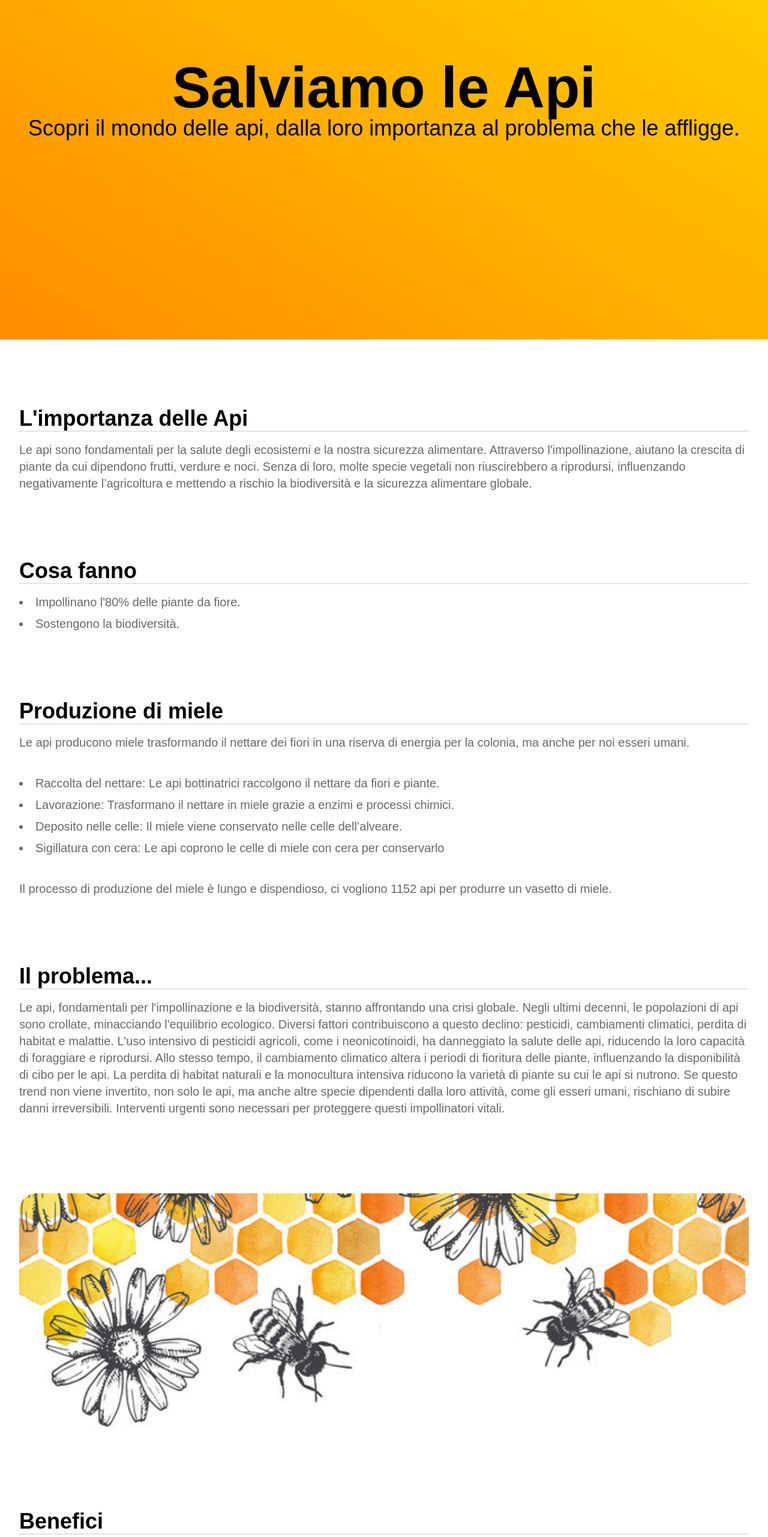
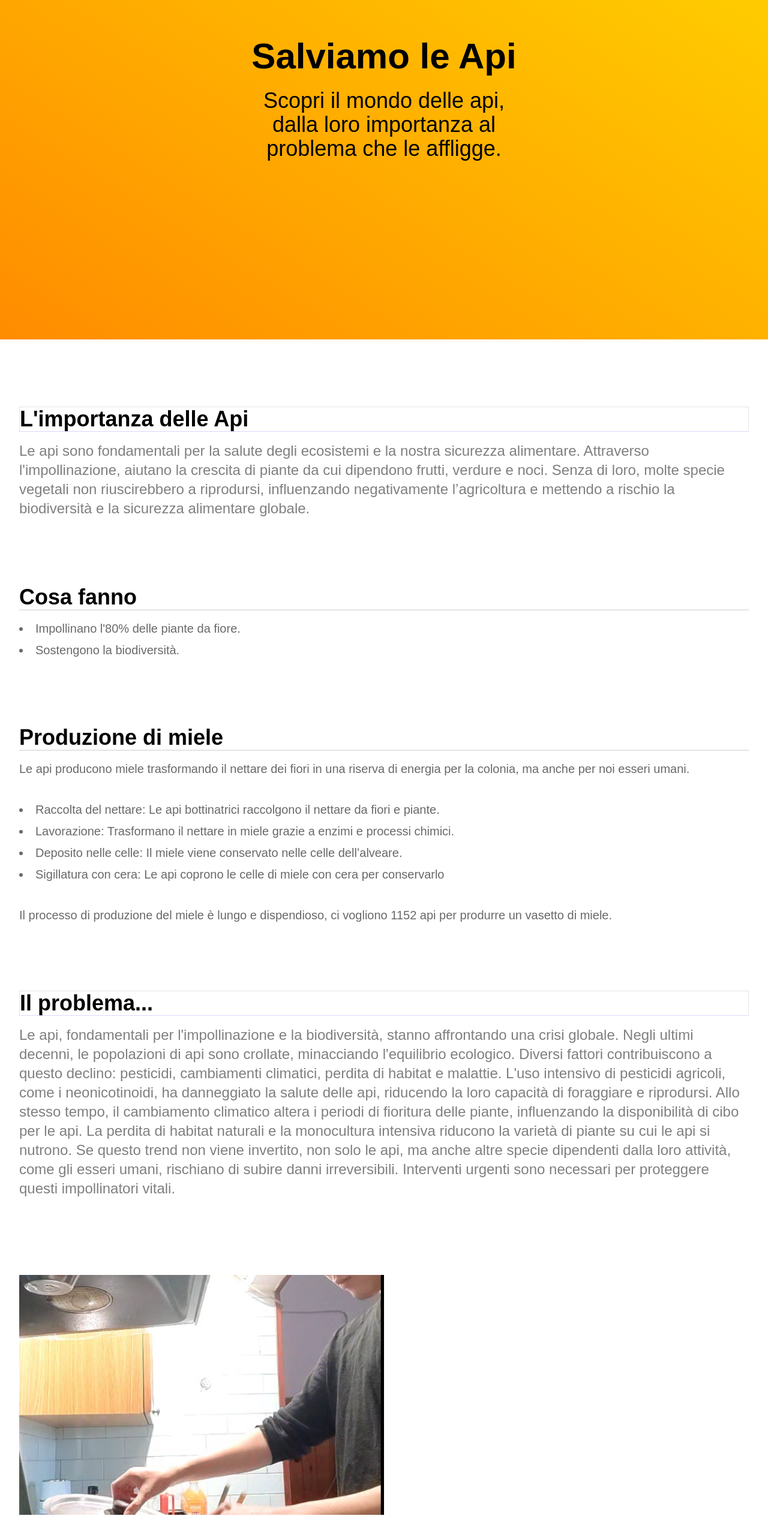
Before and after one commit to seba771/test-nextjs, a Next.js app: page /sitoapi in a window 1280 px wide. Shown: the part 234-2797 px from the top of the page at 60% size. Built offline with nearby package versions, Linux system fonts and the light colour scheme.

Commit message:
inizio sezionamento e divisione componenti

```diff
--- a/src/app/sitoapi/page.tsx
+++ b/src/app/sitoapi/page.tsx
@@ -1,27 +1,80 @@
 import Link from "next/link";
 import Image from "next/image";
+import ExplainingSection, {
+  ExplainingSectionProps,
+} from "@/components/templates/save-the-bees/explaining";
+import ListSection, {
+  ListSectionProps,
+} from "@/components/templates/save-the-bees/list";
+
+const jhonny: ExplainingSectionProps = {
+  title: "L'importanza delle Api",
+  description:
+    "Le api sono fondamentali per la salute degli ecosistemi e la nostra sicurezza alimentare. " +
+    "Attraverso l'impollinazione, aiutano la crescita di piante da cui dipendono frutti, verdure e noci." +
+    " Senza di loro, molte specie vegetali non riuscirebbero a riprodursi, influenzando negativamente l’agricoltura " +
+    "e mettendo a rischio la biodiversità e la sicurezza alimentare globale.",
+};
+
+const jhonny2 = {
+  title: "Il problema...",
+  description:
+    "Le api, fondamentali per l'impollinazione e la biodiversità, stanno affrontando una crisi globale. Negli ultimi decenni, le popolazioni di api sono crollate, minacciando l'equilibrio ecologico. Diversi fattori contribuiscono a questo declino: pesticidi, cambiamenti climatici, perdita di habitat e malattie. L'uso intensivo di pesticidi agricoli, come i neonicotinoidi, ha danneggiato la salute delle api, riducendo la loro capacità di foraggiare e riprodursi. Allo stesso tempo, il cambiamento climatico altera i periodi di fioritura delle piante, influenzando la disponibilità di cibo per le api. La perdita di habitat naturali e la monocultura intensiva riducono la varietà di piante su cui le api si nutrono. Se questo trend non viene invertito, non solo le api, ma anche altre specie dipendenti dalla loro attività, come gli esseri umani, rischiano di subire danni irreversibili. Interventi urgenti sono necessari per proteggere questi impollinatori vitali.",
+};
+
+const list1: ListSectionProps = {
+  title: "Benefici",
+  description:
+    "Le api sono essenziali per l'impollinazione, che supporta la crescita di molte colture alimentari e fiori. La loro scomparsa minaccia la biodiversità e la sicurezza alimentare.",
+  items: [
+    "Impollinano fiori e piante, favorendo la riproduzione delle colture.",
+    "Impollinano fiori e piante, favorendo la riproduzione delle colture.",
+    "Impollinano fiori e piante, favorendo la riproduzione delle colture.",
+  ],
+};
+
+const list2: ListSectionProps = {
+  title: "Benefici",
+  description:
+    "Le api sono essenziali per l'impollinazione, che supporta la crescita di molte colture alimentari e fiori. La loro scomparsa minaccia la biodiversità e la sicurezza alimentare.",
+  items: [
+    "Impollinano fiori e piante, favorendo la riproduzione delle colture.",
+    "Impollinano fiori e piante, favorendo la riproduzione delle colture.",
+    "Impollinano fiori e piante, favorendo la riproduzione delle colture.",
+    "Impollinano fiori e piante, favorendo la riproduzione delle colture.",
+  ],
+};
+
 export default function Homepage() {
   return (
     <section className="w-full h-full">
       <section className="h-screen bg-gradient-to-tr from-[#ff8c00] to-[#FFD700] text-primary ">
         <div className="text-center flex flex-col items-center justify-center h-screen">
-                    <h1 className="font-semibold text-8xl"> Salviamo le Api</h1>
-                    <p className="font-medium text-4xl "> Scopri il mondo delle api, dalla loro importanza al problema che le affligge.</p>
+          <h1 className="font-semibold md:text-6xl text-5xl">
+            {" "}
+            Salviamo le Api
+          </h1>
+          <p className="md:w-1/3 w-full font-medium md:text-4xl text-2xl pt-6">
+            {" "}
+            Scopri il mondo delle api, dalla loro importanza al problema che le
+            affligge.
+          </p>
         </div>
       </section>
-            <section className="container space-y-28 pt-28">
+      <section className="container md:space-y-28 space-y-12 md:pt-28 pt-12">
         <section className="w-full">
           <div>
-                        <p className="text-primary font-semibold border-b-2 text-4xl">L'importanza delle Api</p>
-                        <p className="text-secondary text-xl font-light pt-4">Le api sono fondamentali per la salute degli ecosistemi e la nostra sicurezza alimentare. Attraverso l'impollinazione, aiutano la crescita di piante da cui dipendono frutti, verdure e noci. Senza di loro, molte specie vegetali non riuscirebbero a riprodursi, influenzando negativamente l’agricoltura e mettendo a rischio la biodiversità e la sicurezza alimentare globale.</p>
+            <ExplainingSection jhonny={jhonny} />
           </div>
         </section>
 
         <section className="w-full ">
           <div>
-                        <p className="text-primary font-semibold border-b-2 text-4xl">Cosa fanno</p>
+            <p className="text-primary font-semibold border-b-2 text-4xl">
+              Cosa fanno
+            </p>
             <div className="flex flex-col gap-2 text-secondary text-xl font-light pt-4">
-                            <li >Impollinano l'80% delle piante da fiore.</li>
+              <li>Impollinano l'80% delle piante da fiore.</li>
               <li>Sostengono la biodiversità.</li>
             </div>
           </div>
@@ -29,17 +82,36 @@ export default function Homepage() {
 
         <section className="w-full">
           <div>
-                        <p className="text-primary font-semibold border-b-2 text-4xl">Produzione di miele</p>
+            <p className="text-primary font-semibold border-b-2 text-4xl">
+              Produzione di miele
+            </p>
             <div className="flex flex-col gap- text-secondary text-xl font-light pt-4">
-                            <p>Le api producono miele trasformando il nettare dei fiori in una riserva di energia per la colonia, ma anche per noi esseri umani.</p>
+              <p>
+                Le api producono miele trasformando il nettare dei fiori in una
+                riserva di energia per la colonia, ma anche per noi esseri
+                umani.
+              </p>
               <div className="flex flex-col gap-2 pt-10 pb-10">
-                                <li >Raccolta del nettare: Le api bottinatrici raccolgono il nettare da fiori e piante. </li>
-                                <li >Lavorazione: Trasformano il nettare in miele grazie a enzimi e processi chimici. </li>
-                                <li >Deposito nelle celle: Il miele viene conservato nelle celle dell’alveare. </li>
-                                <li>Sigillatura con cera: Le api coprono le celle di miele con cera per conservarlo </li>
+                <li>
+                  Raccolta del nettare: Le api bottinatrici raccolgono il
+                  nettare da fiori e piante.{" "}
+                </li>
+                <li>
+                  Lavorazione: Trasformano il nettare in miele grazie a enzimi e
+                  processi chimici.{" "}
+                </li>
+                <li>
+                  Deposito nelle celle: Il miele viene conservato nelle celle
+                  dell’alveare.{" "}
+                </li>
+                <li>
+                  Sigillatura con cera: Le api coprono le celle di miele con
+                  cera per conservarlo{" "}
+                </li>
               </div>
               <p>
-                                Il processo di produzione del miele è lungo e dispendioso, ci vogliono 1152 api per produrre un vasetto di miele.
+                Il processo di produzione del miele è lungo e dispendioso, ci
+                vogliono 1152 api per produrre un vasetto di miele.
               </p>
             </div>
           </div>
@@ -47,115 +119,173 @@ export default function Homepage() {
 
         <section className="w-full">
           <div className="pb-32">
-                        <p className="text-primary font-semibold border-b-2 text-4xl"> Il problema...</p>
-                        <p className="text-secondary text-xl font-light pt-4"> Le api, fondamentali per l'impollinazione e la biodiversità, stanno affrontando una crisi globale. Negli ultimi decenni, le popolazioni di api sono crollate, minacciando l'equilibrio ecologico. Diversi fattori contribuiscono a questo declino: pesticidi, cambiamenti climatici, perdita di habitat e malattie. L'uso intensivo di pesticidi agricoli, come i neonicotinoidi, ha danneggiato la salute delle api, riducendo la loro capacità di foraggiare e riprodursi.
-                            Allo stesso tempo, il cambiamento climatico altera i periodi di fioritura delle piante, influenzando la disponibilità di cibo per le api. La perdita di habitat naturali e la monocultura intensiva riducono la varietà di piante su cui le api si nutrono. Se questo trend non viene invertito, non solo le api, ma anche altre specie dipendenti dalla loro attività, come gli esseri umani, rischiano di subire danni irreversibili. Interventi urgenti sono necessari per proteggere questi impollinatori vitali.</p>
+            <ExplainingSection jhonny={jhonny2} />
           </div>
 
+          <div className="flex md:w-1/2 w-full h-[400px]">
             <Image
-                        src="/images/image 30.png"
+              src="/images/image.png"
               alt="Esempio di immagine"
-                        width={1400}
-                        height={410}
+              width={600}
+              height={500}
               loading="lazy"
-                        className="object-contain aspect-auto"
+              className="object-cover w-full"
             />
+          </div>
         </section>
 
         <section className="w-full">
-                    <div >
-                        <p className="text-primary font-semibold border-b-2 text-4xl">Benefici</p>
+          <div>
+            <ListSection list={list1}/>
+          </div>
+        </section>
+
+        <section className="w-full">
+          <div>
+            <p className="text-primary font-semibold text-4xl border-b-2">
+              Simili ma diversi
+            </p>
+          </div>
           <div className="text-secondary text-xl font-light pt-4">
             <p>
-                                Le api sono essenziali per l'impollinazione, che supporta la crescita di molte colture alimentari e fiori. La loro scomparsa minaccia la biodiversità e la sicurezza alimentare.</p>
+              Le api e le vespe, pur essendo molto simili, si differenziano in
+              vari aspetti. Le api sono impollinatrici vitali per l’ambiente,
+              mentre le vespe sono predatori. Entrambi possiedono il
+              pungiglione, ma le vespe possono pungere più volte senza morire.
+              Ecco alcune differenze principali:
+            </p>
             <div className="flex flex-col gap-2 pt-6">
-                                <li > Impollinano fiori e piante, favorendo la riproduzione delle colture. </li>
-                                <li > Sostengono l'equilibrio ecologico, mantenendo la biodiversità.</li>
-                                <li> Ci offrono un cibo delizioso.</li>
-                            </div>
+              <li>
+                Comportamento: Le api impollinano i fiori, mentre le vespe
+                cacciano altri insetti.
+              </li>
+              <li>Aspetto: Le api hanno corpi pelosi, le vespe sono lisce.</li>
+              <li>
+                Ciclo di vita: Le api muoiono dopo aver punto, le vespe no.
+              </li>
+              <li>
+                Utilizzo: Le api producono miele, le vespe non sono produttive.
+              </li>
             </div>
           </div>
         </section>
 
         <section className="w-full">
           <div>
-                        <p className="text-primary font-semibold text-4xl border-b-2">Simili ma diversi</p>
-                    </div>
-                    <div className="text-secondary text-xl font-light pt-4">
-                        <p>
-                            Le api e le vespe, pur essendo molto simili, si differenziano in vari aspetti. Le api sono impollinatrici vitali per l’ambiente, mentre le vespe sono predatori. Entrambi possiedono il pungiglione, ma le vespe possono pungere più volte senza morire. Ecco alcune differenze principali:
+            <p className="text-primary font-semibold text-4xl border-b-2">
+              Testimonianze
             </p>
-                        <div className="flex flex-col gap-2 pt-6">
-                            <li>Comportamento: Le api impollinano i fiori, mentre le vespe cacciano altri insetti.</li>
-                            <li>Aspetto: Le api hanno corpi pelosi, le vespe sono lisce.</li>
-                            <li>Ciclo di vita: Le api muoiono dopo aver punto, le vespe no.</li>
-                            <li>Utilizzo: Le api producono miele, le vespe non sono produttive.</li>
-                        </div>
-                    </div>
-                </section>
-
-                <section className="w-full">
-                    <div>
-                        <p className="text-primary font-semibold text-4xl border-b-2">Testimonianze</p>
           </div>
           <div className="text-secondary text-xl font-light pt-4 pb-32">
             <p> Cosa ne pensa la gente</p>
             <div className="grid grid-cols-2 gap-24 pt-12">
               <div className="flex flex-col gap-24">
                 <div>
-                                    <p className="font-semibold text-primary pb-2">Mario Rosso: Apicoltore</p>
-                                    <p>Le api sono fondamentali per il mio lavoro. Da quando la loro popolazione è in declino, ho notato un calo nella produttività dei miei frutti. La mancanza di impollinazione sta davvero minacciando la mia attività. Mi preoccupa che il problema venga ignorato. È urgente intervenire per proteggere questi insetti essenziali per l'ecosistema e l'agricoltura</p>
+                  <p className="font-semibold text-primary pb-2">
+                    Mario Rosso: Apicoltore
+                  </p>
+                  <p>
+                    Le api sono fondamentali per il mio lavoro. Da quando la
+                    loro popolazione è in declino, ho notato un calo nella
+                    produttività dei miei frutti. La mancanza di impollinazione
+                    sta davvero minacciando la mia attività. Mi preoccupa che il
+                    problema venga ignorato. È urgente intervenire per
+                    proteggere questi insetti essenziali per l'ecosistema e
+                    l'agricoltura
+                  </p>
                 </div>
                 <div>
-                                    <p className="font-semibold text-primary pb-2">Silvia Monin: Insegnante scuola elementare</p>
-                                    <p>Credo che le api siano un ottimo strumento per sensibilizzare i bambini sui temi ecologici e dell'ambiente. Nelle scuole, parliamo spesso di come le api siano fondamentali per la natura e l'alimentazione. Coinvolgere i più bambini in attività pratiche, come la creazione di piccoli giardini o l'osservazione delle api, aiuta a sviluppare un forte senso di responsabilità e consapevolezza. Le api sono una risorsa educativa che ci insegna la cooperazione e la cura dell'ambiente.</p>
+                  <p className="font-semibold text-primary pb-2">
+                    Silvia Monin: Insegnante scuola elementare
+                  </p>
+                  <p>
+                    Credo che le api siano un ottimo strumento per
+                    sensibilizzare i bambini sui temi ecologici e dell'ambiente.
+                    Nelle scuole, parliamo spesso di come le api siano
+                    fondamentali per la natura e l'alimentazione. Coinvolgere i
+                    più bambini in attività pratiche, come la creazione di
+                    piccoli giardini o l'osservazione delle api, aiuta a
+                    sviluppare un forte senso di responsabilità e
+                    consapevolezza. Le api sono una risorsa educativa che ci
+                    insegna la cooperazione e la cura dell'ambiente.
+                  </p>
                 </div>
               </div>
-                            <div >
-                                <p className="font-semibold text-primary pb-2">Laura Cechi: Ambientalista</p>
-                                <p>Ogni anno, sempre più studi confermano l'importanza delle api per l'equilibrio del nostro ambiente. Il loro declino non è solo un problema per l'agricoltura, ma per la biodiversità globale. Credo che dovremmo sensibilizzare di più la popolazione sulla gravità di questa situazione e fare di più per proteggerle, prima che sia troppo tardi.
-                                    Ritengo che la gente non si renda conto di quanto sia grave la situazione. Le api sono vitali per la produzione del cibo che mangiamo, ma l'uso eccessivo di pesticidi e la perdita di habitat stanno mettendo a rischio la loro sopravvivenza. Dobbiamo educare i giovani a rispettare questi insetti e promuovere politiche più sostenibili.</p>
+              <div>
+                <p className="font-semibold text-primary pb-2">
+                  Laura Cechi: Ambientalista
+                </p>
+                <p>
+                  Ogni anno, sempre più studi confermano l'importanza delle api
+                  per l'equilibrio del nostro ambiente. Il loro declino non è
+                  solo un problema per l'agricoltura, ma per la biodiversità
+                  globale. Credo che dovremmo sensibilizzare di più la
+                  popolazione sulla gravità di questa situazione e fare di più
+                  per proteggerle, prima che sia troppo tardi. Ritengo che la
+                  gente non si renda conto di quanto sia grave la situazione. Le
+                  api sono vitali per la produzione del cibo che mangiamo, ma
+                  l'uso eccessivo di pesticidi e la perdita di habitat stanno
+                  mettendo a rischio la loro sopravvivenza. Dobbiamo educare i
+                  giovani a rispettare questi insetti e promuovere politiche più
+                  sostenibili.
+                </p>
               </div>
             </div>
           </div>
           <div className="p-16 text-center flex flex-col items-center justify-center border-2 border-black rounded-md">
-                        <p className="font-semibold text-primary text-6xl">Ecco come puoi aiutare!</p>
-                        <p className="text-secondary text-3xl font-light pt-2 pb-10">Le api stanno soffrendo, abbiamo bisogno del tuo aiuto se vogliamo migliorare la loro situazione</p>
+            <p className="font-semibold text-primary text-6xl">
+              Ecco come puoi aiutare!
+            </p>
+            <p className="text-secondary text-3xl font-light pt-2 pb-10">
+              Le api stanno soffrendo, abbiamo bisogno del tuo aiuto se vogliamo
+              migliorare la loro situazione
+            </p>
 
-
-
-
-                        <Link className="shadow-[0px_0px_15px_16px_rgba(236,_72,_153,_0.15)] border-2 rounded-full border-black flex items-center justify-center p-3 " href="">
-                            <svg xmlns="http://www.w3.org/2000/svg" width="36" height="36" fill="none" viewBox="0 0 24 24">
-                                <path stroke="currentColor" stroke-linecap="round" stroke-linejoin="round" stroke-width="2" d="M7 9h5m3 0h2M7 12h2m3 0h5M5 5h14a1 1 0 0 1 1 1v9a1 1 0 0 1-1 1h-6.616a1 1 0 0 0-.67.257l-2.88 2.592A.5.5 0 0 1 8 18.477V17a1 1 0 0 0-1-1H5a1 1 0 0 1-1-1V6a1 1 0 0 1 1-1Z" />
-                            </svg> <p className="text-primary text-3xl font-semibold px-10">Effettua una donazione</p>
-                            <svg xmlns="http://www.w3.org/2000/svg" width="36" height="36" fill="none" viewBox="0 0 24 24">
-                                <path stroke="currentColor" stroke-linecap="round" stroke-linejoin="round" stroke-width="2" d="M7 9h5m3 0h2M7 12h2m3 0h5M5 5h14a1 1 0 0 1 1 1v9a1 1 0 0 1-1 1h-6.616a1 1 0 0 0-.67.257l-2.88 2.592A.5.5 0 0 1 8 18.477V17a1 1 0 0 0-1-1H5a1 1 0 0 1-1-1V6a1 1 0 0 1 1-1Z" />
+            <Link
+              className="shadow-[0px_0px_15px_16px_rgba(236,_72,_153,_0.15)] border-2 rounded-full border-black flex items-center justify-center p-3 "
+              href=""
+            >
+              <svg
+                xmlns="http://www.w3.org/2000/svg"
+                width="36"
+                height="36"
+                fill="none"
+                viewBox="0 0 24 24"
+              >
+                <path
+                  stroke="currentColor"
+                  stroke-linecap="round"
+                  stroke-linejoin="round"
+                  stroke-width="2"
+                  d="M7 9h5m3 0h2M7 12h2m3 0h5M5 5h14a1 1 0 0 1 1 1v9a1 1 0 0 1-1 1h-6.616a1 1 0 0 0-.67.257l-2.88 2.592A.5.5 0 0 1 8 18.477V17a1 1 0 0 0-1-1H5a1 1 0 0 1-1-1V6a1 1 0 0 1 1-1Z"
+                />
+              </svg>{" "}
+              <p className="text-primary text-3xl font-semibold px-10">
+                Effettua una donazione
+              </p>
+              <svg
+                xmlns="http://www.w3.org/2000/svg"
+                width="36"
+                height="36"
+                fill="none"
+                viewBox="0 0 24 24"
+              >
+                <path
+                  stroke="currentColor"
+                  stroke-linecap="round"
+                  stroke-linejoin="round"
+                  stroke-width="2"
+                  d="M7 9h5m3 0h2M7 12h2m3 0h5M5 5h14a1 1 0 0 1 1 1v9a1 1 0 0 1-1 1h-6.616a1 1 0 0 0-.67.257l-2.88 2.592A.5.5 0 0 1 8 18.477V17a1 1 0 0 0-1-1H5a1 1 0 0 1-1-1V6a1 1 0 0 1 1-1Z"
+                />
               </svg>
             </Link>
           </div>
         </section>
 
         <section className="w-full pb-28">
-                    <div>
-                        <p className="text-primary font-semibold text-4xl border-b-2"> Prossimi passi </p>
-                    </div>
-                    <div className="text-secondary text-xl font-light pt-4">
-                        <p>Per affrontare il problema della scomparsa delle api e migliorare la loro conservazione, sono necessari interventi mirati. Ecco cosa andremo a migliorare: </p>
-                        <div className="flex flex-col gap-2 pt-6">
-                            <li>Incrementare l'educazione ambientale nelle scuole per sensibilizzare i giovani sulle api.</li>
-                            <li>Promuovere politiche agricole sostenibili per proteggere gli habitat naturali.</li>
-                            <li>Investire in ricerca scientifica per capire meglio le cause della perdita delle api.</li>
-                            <li>Rafforzare le leggi di protezione per evitare l'uso eccessivo di pesticidi dannosi.</li>
-                            <li>Sostenere iniziative di giardinaggio urbano che favoriscano la presenza di api in città.</li>
-                        </div>
-                    </div>
+          <ListSection list={list2}/>
         </section>
-
       </section>
     </section>
   );
 }
-
-/*
-      */
--- /dev/null
+++ b/src/components/templates/save-the-bees/explaining.tsx
@@ -0,0 +1,21 @@
+export type ExplainingSectionProps = {
+  title: string;
+  description: string;
+};
+
+export default function ExplainingSection({
+  jhonny,
+}: {
+  jhonny: ExplainingSectionProps;
+}) {
+  return (
+    <section className="w-full h-full ">
+      <h1 className="md:text-4xl text-3xl text-black font-semibold border border-b-violet-200">
+        {jhonny.title}
+      </h1>
+      <p className="mt-4 md:text-2xl text-xl text-black/50 font-normal">
+        {jhonny.description}
+      </p>
+    </section>
+  );
+}
--- /dev/null
+++ b/src/components/templates/save-the-bees/list.tsx
@@ -0,0 +1,28 @@
+import ExplainingSection from "./explaining";
+
+export type ListSectionProps = {
+  title: string;
+  description: string;
+  items: string[];
+};
+
+export default function ListSection({ list }: { list: ListSectionProps }) {
+  return (
+    <section className="w-full h-full">
+      <ExplainingSection
+        jhonny={{ title: list.title, description: list.description }}
+      />
+
+      <div className="mt-8">
+        {list.items.map((item, index) => (
+          <li
+            key={index}
+            className="md:text-2xl text-xl text-black/50 font-normal"
+          >
+            {item}
+          </li>
+        ))}
+      </div>
+    </section>
+  );
+}
```
Lines whose indentation alone changed are shown as unchanged.
